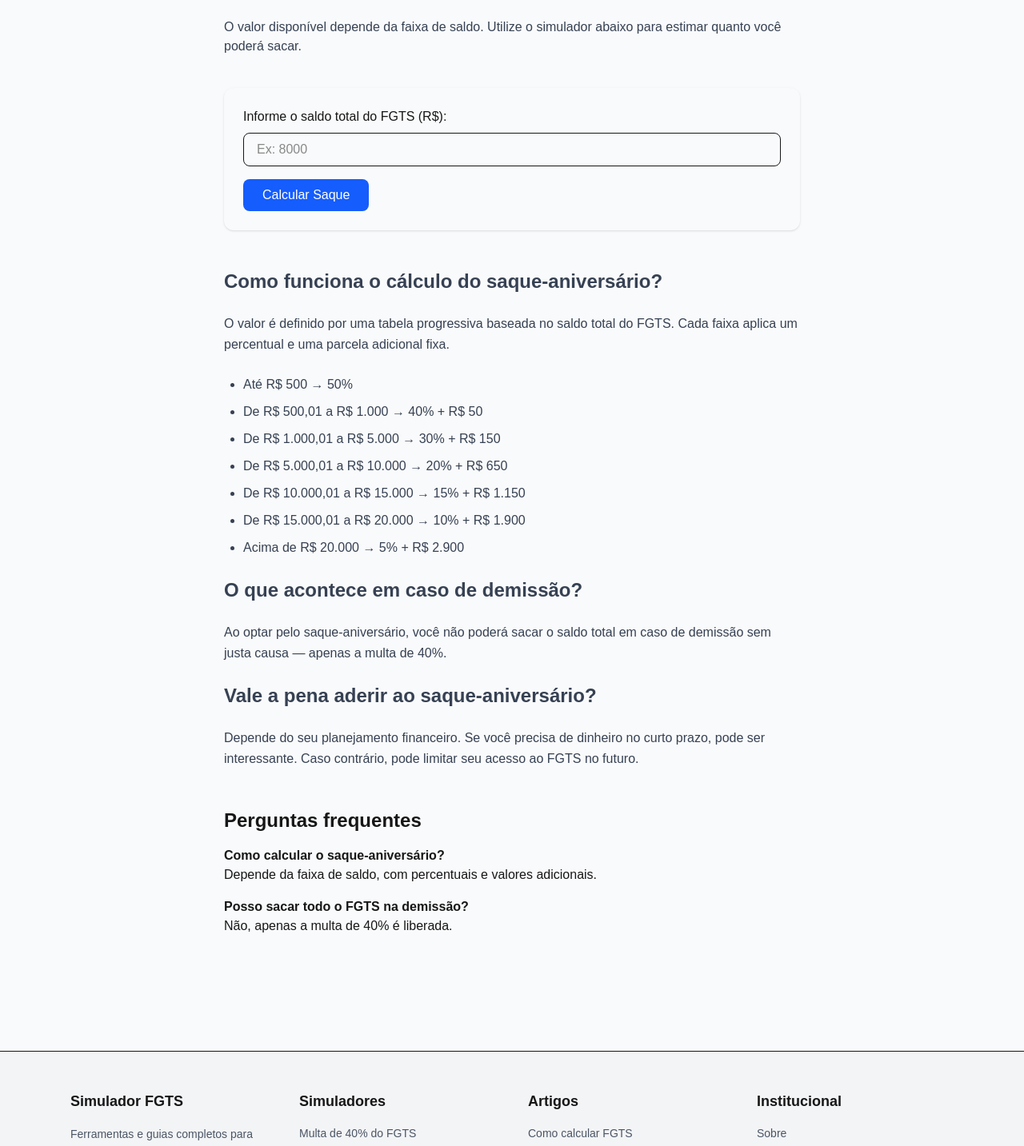
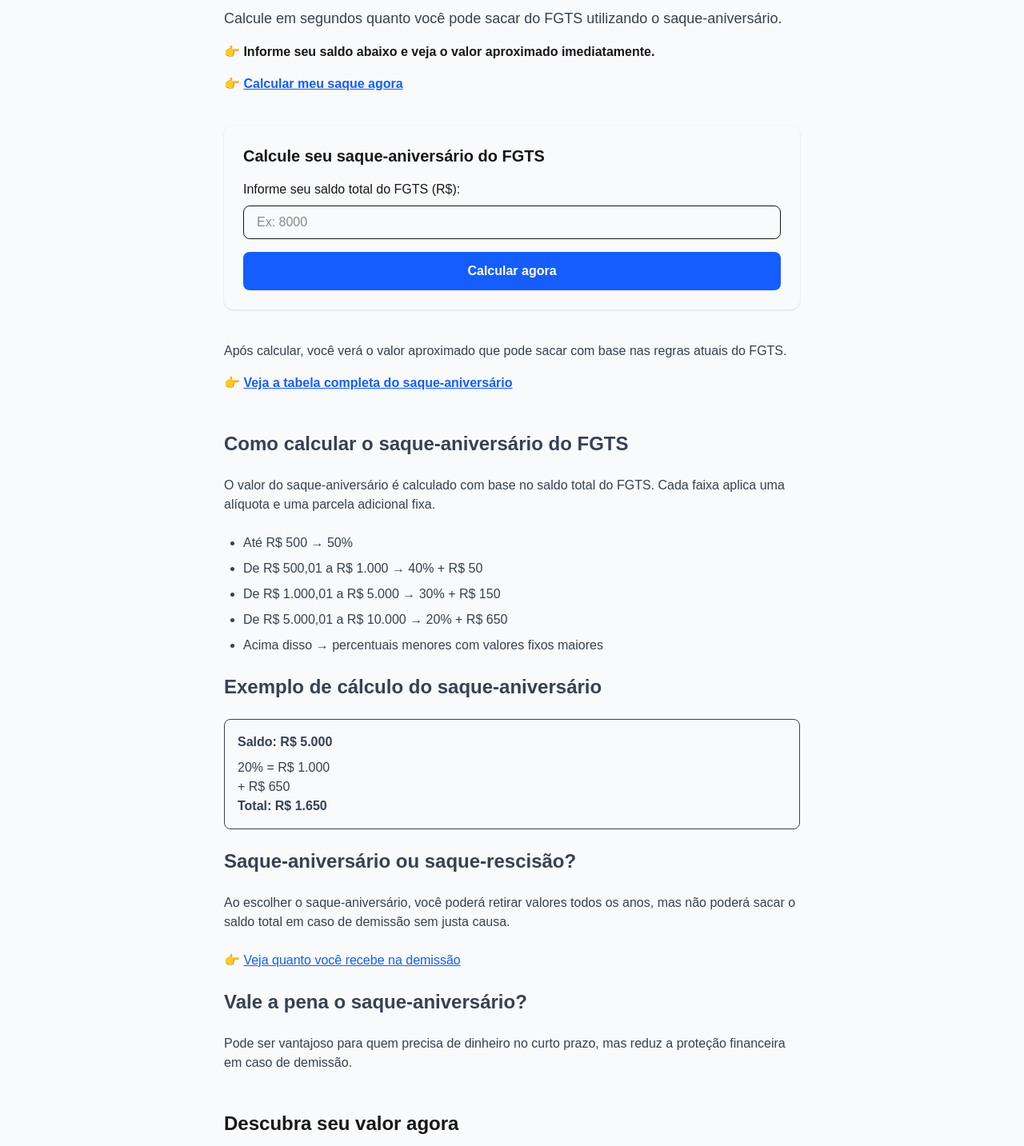
Before and after one commit to gustavo-fonseca-valle/simulador-fgts, a Next.js app: page /simuladores/saque-aniversario in a window 1280 px wide. Shown: the part 280-1713 px from the top of the page at 80% size. Built offline with nearby package versions, Linux system fonts and the light colour scheme; a web font is replaced by a local one.

Commit message:
melhorias para SEO

```diff
--- a/app/simuladores/saque-aniversario/SaqueAniversarioForm.tsx
+++ b/app/simuladores/saque-aniversario/SaqueAniversarioForm.tsx
@@ -47,10 +47,17 @@
 
   return (
     <section className="bg-gray-50 p-6 rounded-xl shadow-sm mb-10">
+
+      {/* TÍTULO */}
+      <h2 className="text-xl font-semibold mb-4">
+        Calcule seu saque-aniversário do FGTS
+      </h2>
+
+      {/* FORM */}
       <form onSubmit={calcularSaque} className="space-y-4">
         <div>
           <label className="block mb-2 font-medium">
-            Informe o saldo total do FGTS (R$):
+            Informe seu saldo total do FGTS (R$):
           </label>
           <input
             type="number"
@@ -66,20 +73,44 @@
 
         <button
           type="submit"
-          className="bg-blue-600 text-white px-6 py-2 rounded-lg hover:bg-blue-700 transition"
+          className="w-full bg-blue-600 text-white px-6 py-3 rounded-lg font-semibold hover:bg-blue-700 transition"
         >
-          Calcular Saque
+          Calcular agora
         </button>
       </form>
 
+      {/* RESULTADO */}
       {resultado !== null && (
-        <div className="mt-6 p-4 bg-green-50 border border-green-200 rounded-lg">
-          <p className="text-lg font-semibold">
-            Valor estimado do saque:
+        <div className="mt-8 p-6 bg-green-50 border border-green-200 rounded-xl text-center">
+
+          <p className="text-lg font-medium mb-2">
+            💰 Você pode sacar aproximadamente:
           </p>
-          <p className="text-2xl font-bold text-green-700">
+
+          <p className="text-3xl font-bold text-green-700 mb-4">
             R$ {resultado.toFixed(2)}
           </p>
+
+          <p className="text-sm text-gray-600 mb-4">
+            Valor estimado com base nas regras atuais do FGTS.
+          </p>
+
+          {/* CTA INTERNO */}
+          <div className="space-y-2">
+            <a
+              href="/tabela-saque-aniversario-fgts-2026"
+              className="block text-blue-600 underline font-medium"
+            >
+              Ver tabela completa do saque-aniversário
+            </a>
+
+            <a
+              href="/blog/fgts-demissao"
+              className="block text-blue-600 underline font-medium"
+            >
+              Entenda quanto você recebe na demissão
+            </a>
+          </div>
         </div>
       )}
     </section>
--- a/app/simuladores/saque-aniversario/page.tsx
+++ b/app/simuladores/saque-aniversario/page.tsx
@@ -1,10 +1,11 @@
 import SaqueAniversarioForm from "./SaqueAniversarioForm"
 import AdsenseBlock from "@/components/AdsenseBlock"
+import Link from "next/link"
 
 export const metadata = {
-  title: "Simulador de Saque-Aniversário do FGTS | Calcule seu valor",
+  title: "Simulador Saque-Aniversário FGTS 2026: veja quanto você pode sacar",
   description:
-    "Calcule quanto você pode sacar no saque-aniversário do FGTS com base no saldo atual. Simulador atualizado com percentuais oficiais.",
+    "Calcule quanto você pode sacar no FGTS em 2026 com o saque-aniversário. Simulador grátis com cálculo atualizado e valores reais.",
 }
 
 export default function SaqueAniversarioPage() {
@@ -13,109 +14,30 @@
   return (
     <main className="max-w-3xl mx-auto px-6 py-12">
 
-      {/* 🔥 SCHEMA CALCULADORA */}
-      <script
-        type="application/ld+json"
-        dangerouslySetInnerHTML={{
-          __html: JSON.stringify({
-            "@context": "https://schema.org",
-            "@type": "SoftwareApplication",
-            name: "Simulador de Saque-Aniversário do FGTS",
-            applicationCategory: "FinanceApplication",
-            operatingSystem: "Web",
-            description:
-              "Calcule quanto você pode sacar no saque-aniversário do FGTS com base no saldo atual.",
-            url: url,
-            offers: {
-              "@type": "Offer",
-              price: "0",
-              priceCurrency: "BRL",
-            },
-            aggregateRating: {
-              "@type": "AggregateRating",
-              ratingValue: "4.8",
-              ratingCount: "124",
-            },
-          }),
-        }}
-      />
-
-      {/* 🔥 SCHEMA FAQ */}
-      <script
-        type="application/ld+json"
-        dangerouslySetInnerHTML={{
-          __html: JSON.stringify({
-            "@context": "https://schema.org",
-            "@type": "FAQPage",
-            mainEntity: [
-              {
-                "@type": "Question",
-                name: "Como calcular o saque-aniversário?",
-                acceptedAnswer: {
-                  "@type": "Answer",
-                  text: "O valor depende da faixa de saldo e segue uma tabela com percentuais e parcelas adicionais fixas.",
-                },
-              },
-              {
-                "@type": "Question",
-                name: "Quem opta pelo saque-aniversário pode sacar tudo na demissão?",
-                acceptedAnswer: {
-                  "@type": "Answer",
-                  text: "Não. Apenas a multa de 40% é liberada, o restante permanece na conta.",
-                },
-              },
-            ],
-          }),
-        }}
-      />
-
-      {/* 🔥 SCHEMA BREADCRUMB */}
-      <script
-        type="application/ld+json"
-        dangerouslySetInnerHTML={{
-          __html: JSON.stringify({
-            "@context": "https://schema.org",
-            "@type": "BreadcrumbList",
-            itemListElement: [
-              {
-                "@type": "ListItem",
-                position: 1,
-                name: "Home",
-                item: "https://www.simuladorfgts.com.br",
-              },
-              {
-                "@type": "ListItem",
-                position: 2,
-                name: "Simuladores",
-                item: "https://www.simuladorfgts.com.br/simuladores",
-              },
-              {
-                "@type": "ListItem",
-                position: 3,
-                name: "Saque-Aniversário",
-                item: url,
-              },
-            ],
-          }),
-        }}
-      />
-
-      {/* Breadcrumb visual */}
+      {/* BREADCRUMB */}
       <nav className="text-sm text-gray-500 mb-6">
-        <a href="/">Home</a> › <a href="/simuladores">Simuladores</a> › Saque-Aniversário
+        <Link href="/">Home</Link> › <Link href="/simuladores">Simuladores</Link> › Saque-Aniversário
       </nav>
 
+      {/* HERO */}
       <h1 className="text-4xl font-bold mb-6">
-        Simulador de Saque-Aniversário do FGTS
+        Simulador Saque-Aniversário FGTS 2026: descubra quanto você pode sacar
       </h1>
 
-      <p className="text-lg text-gray-700 leading-relaxed mb-6">
-        O saque-aniversário permite retirar uma parte do saldo do FGTS todos os anos.
+      <p className="text-lg text-gray-700 mb-4">
+        Calcule em segundos quanto você pode sacar do FGTS utilizando o saque-aniversário.
       </p>
 
-      <p className="text-gray-700 mb-8">
-        O valor disponível depende da faixa de saldo. Utilize o simulador abaixo
-        para estimar quanto você poderá sacar.
+      <p className="mb-4">
+        👉 <strong>Informe seu saldo abaixo e veja o valor aproximado imediatamente.</strong>
+      </p>
+
+      {/* CTA */}
+      <p className="mb-8">
+        👉{" "}
+        <Link href="#simulador" className="text-blue-600 underline font-semibold">
+          Calcular meu saque agora
+        </Link>
       </p>
 
       {/* ANÚNCIO */}
@@ -123,24 +45,40 @@
         <AdsenseBlock />
       </div>
 
-      {/* FORMULÁRIO */}
-      <SaqueAniversarioForm />
+      {/* FORM */}
+      <div id="simulador">
+        <SaqueAniversarioForm />
+      </div>
 
       {/* ANÚNCIO */}
       <div className="my-10">
         <AdsenseBlock />
       </div>
 
-      {/* 🔥 CONTEÚDO SEO (já estava bom, só refinei) */}
-      <section className="mt-12 space-y-6 text-gray-700 leading-relaxed">
+      {/* RESULTADO + CTA INTERNO */}
+      <section className="mt-10">
+        <p className="text-gray-700">
+          Após calcular, você verá o valor aproximado que pode sacar com base nas regras atuais do FGTS.
+        </p>
+
+        <p className="mt-4">
+          👉{" "}
+          <Link href="/tabela-saque-aniversario-fgts-2026" className="text-blue-600 underline font-semibold">
+            Veja a tabela completa do saque-aniversário
+          </Link>
+        </p>
+      </section>
+
+      {/* CONTEÚDO SEO */}
+      <section className="mt-12 space-y-6 text-gray-700">
 
         <h2 className="text-2xl font-semibold">
-          Como funciona o cálculo do saque-aniversário?
+          Como calcular o saque-aniversário do FGTS
         </h2>
 
         <p>
-          O valor é definido por uma tabela progressiva baseada no saldo total do FGTS.
-          Cada faixa aplica um percentual e uma parcela adicional fixa.
+          O valor do saque-aniversário é calculado com base no saldo total do FGTS.
+          Cada faixa aplica uma alíquota e uma parcela adicional fixa.
         </p>
 
         <ul className="list-disc pl-6 space-y-2">
@@ -148,44 +86,78 @@
           <li>De R$ 500,01 a R$ 1.000 → 40% + R$ 50</li>
           <li>De R$ 1.000,01 a R$ 5.000 → 30% + R$ 150</li>
           <li>De R$ 5.000,01 a R$ 10.000 → 20% + R$ 650</li>
-          <li>De R$ 10.000,01 a R$ 15.000 → 15% + R$ 1.150</li>
-          <li>De R$ 15.000,01 a R$ 20.000 → 10% + R$ 1.900</li>
-          <li>Acima de R$ 20.000 → 5% + R$ 2.900</li>
+          <li>Acima disso → percentuais menores com valores fixos maiores</li>
         </ul>
 
         <h2 className="text-2xl font-semibold">
-          O que acontece em caso de demissão?
+          Exemplo de cálculo do saque-aniversário
+        </h2>
+
+        <div className="bg-gray-50 border rounded-lg p-4">
+          <p className="font-semibold mb-2">Saldo: R$ 5.000</p>
+          <p>20% = R$ 1.000</p>
+          <p>+ R$ 650</p>
+          <p className="font-semibold">Total: R$ 1.650</p>
+        </div>
+
+        <h2 className="text-2xl font-semibold">
+          Saque-aniversário ou saque-rescisão?
         </h2>
 
         <p>
-          Ao optar pelo saque-aniversário, você não poderá sacar o saldo total
-          em caso de demissão sem justa causa — apenas a multa de 40%.
+          Ao escolher o saque-aniversário, você poderá retirar valores todos os anos,
+          mas não poderá sacar o saldo total em caso de demissão sem justa causa.
+        </p>
+
+        <p>
+          👉{" "}
+          <Link href="/blog/fgts-demissao" className="text-blue-600 underline">
+            Veja quanto você recebe na demissão
+          </Link>
         </p>
 
         <h2 className="text-2xl font-semibold">
-          Vale a pena aderir ao saque-aniversário?
+          Vale a pena o saque-aniversário?
         </h2>
 
         <p>
-          Depende do seu planejamento financeiro. Se você precisa de dinheiro no curto prazo,
-          pode ser interessante. Caso contrário, pode limitar seu acesso ao FGTS no futuro.
+          Pode ser vantajoso para quem precisa de dinheiro no curto prazo, mas reduz a proteção financeira em caso de demissão.
         </p>
 
       </section>
 
-      {/* 🔥 FAQ VISÍVEL */}
+      {/* CTA FINAL */}
+      <section className="mt-12">
+        <h2 className="text-2xl font-semibold mb-4">
+          Descubra seu valor agora
+        </h2>
+
+        <p>
+          👉{" "}
+          <Link href="#simulador" className="text-blue-600 underline font-semibold">
+            Use o simulador gratuito
+          </Link>{" "}
+          e veja quanto você pode sacar em poucos segundos.
+        </p>
+      </section>
+
+      {/* FAQ */}
       <section className="mt-12">
         <h2 className="text-2xl font-bold mb-4">Perguntas frequentes</h2>
 
         <h3 className="font-semibold">
           Como calcular o saque-aniversário?
         </h3>
-        <p>Depende da faixa de saldo, com percentuais e valores adicionais.</p>
+        <p>
+          Basta aplicar o percentual da faixa do saldo e somar a parcela adicional.
+        </p>
 
         <h3 className="font-semibold mt-4">
           Posso sacar todo o FGTS na demissão?
         </h3>
-        <p>Não, apenas a multa de 40% é liberada.</p>
+        <p>
+          Não. Apenas a multa de 40% é liberada.
+        </p>
       </section>
 
     </main>
```
